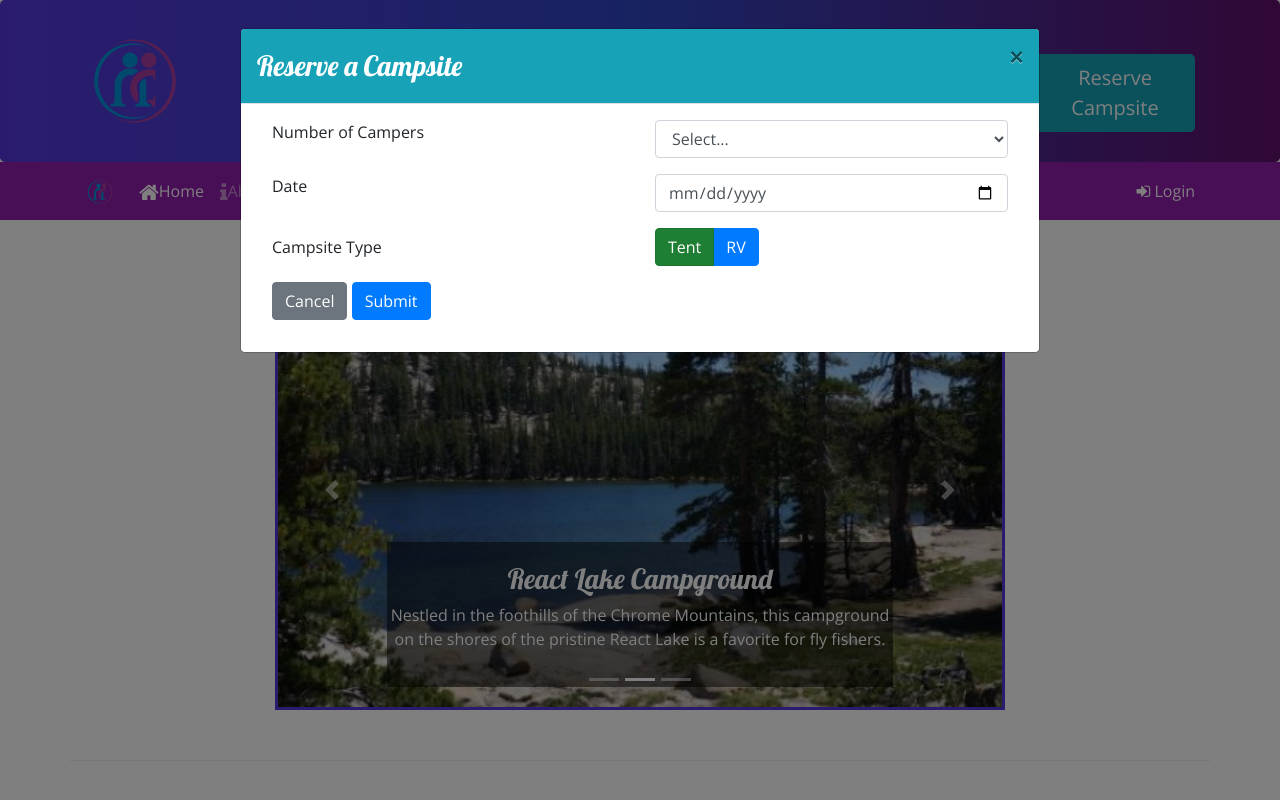
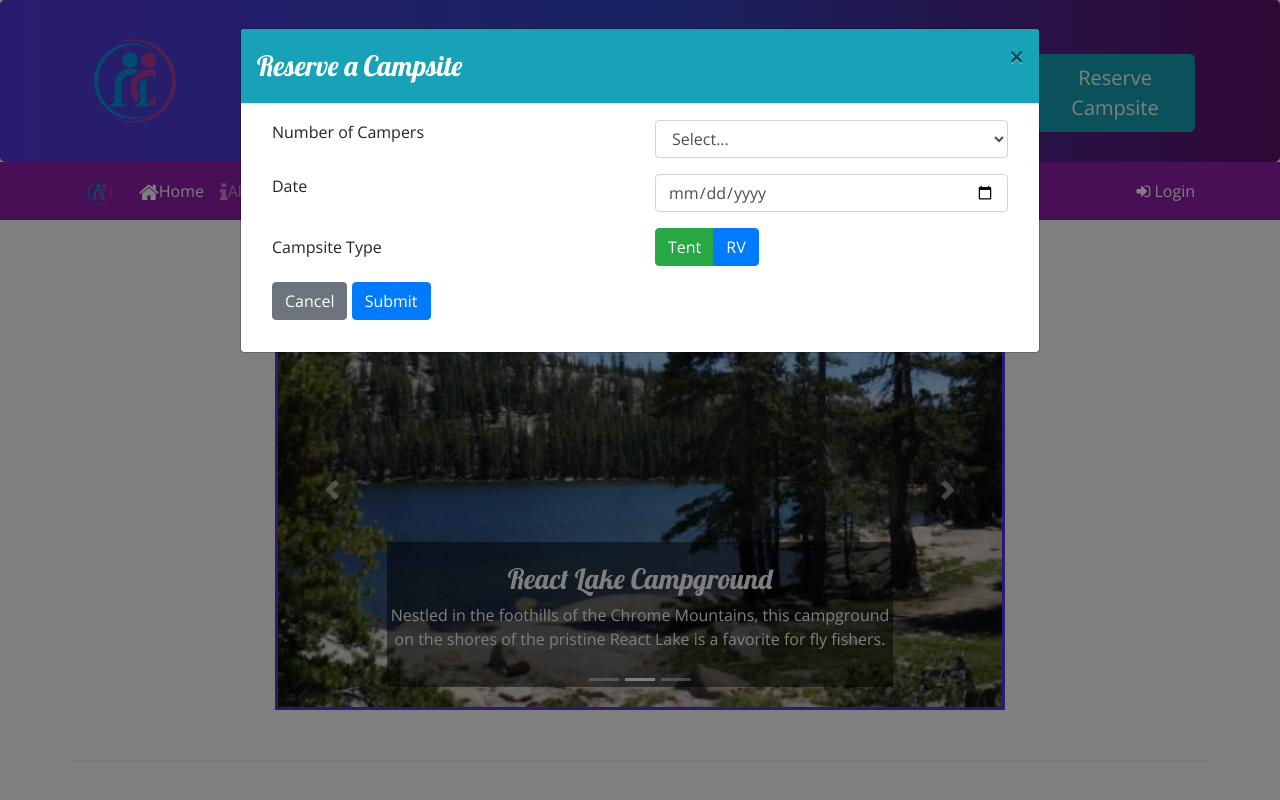
Before and after one commit to benjamindaniels21/nucampsite1, a website: page index.html in a window 1280 px wide. Both pictures are taken after a click on the button "Reserve Campsite". Shown: the top 800 px of the page. Drawn offline with nearby package versions, Linux system fonts and the light colour scheme.

Commit message:
fix bootstrap 4 error with radio buttons

```diff
--- a/index.html
+++ b/index.html
@@ -70,10 +70,10 @@
                                 <label class="col-12 col-sm-6 col-form-label" for="date">Campsite Type</label>
                                 <div class="col-2 btn-group btn-group-toggle" data-toggle="buttons">
                                     <label class="btn btn-success active">
-                                        <input type="radio" name="siteType" id="siteTent" autocomplete="off" checked> Tent
+                                        <input type="radio" name="siteType" id="siteTent"> Tent
                                     </label>
                                     <label class="btn btn-primary">
-                                        <input type="radio" name="siteType" id="siteRV" autocomplete="off"> RV
+                                        <input type="radio" name="siteType" id="siteRV"> RV
                                     </label>
                                 </div>
                             </div>
```
